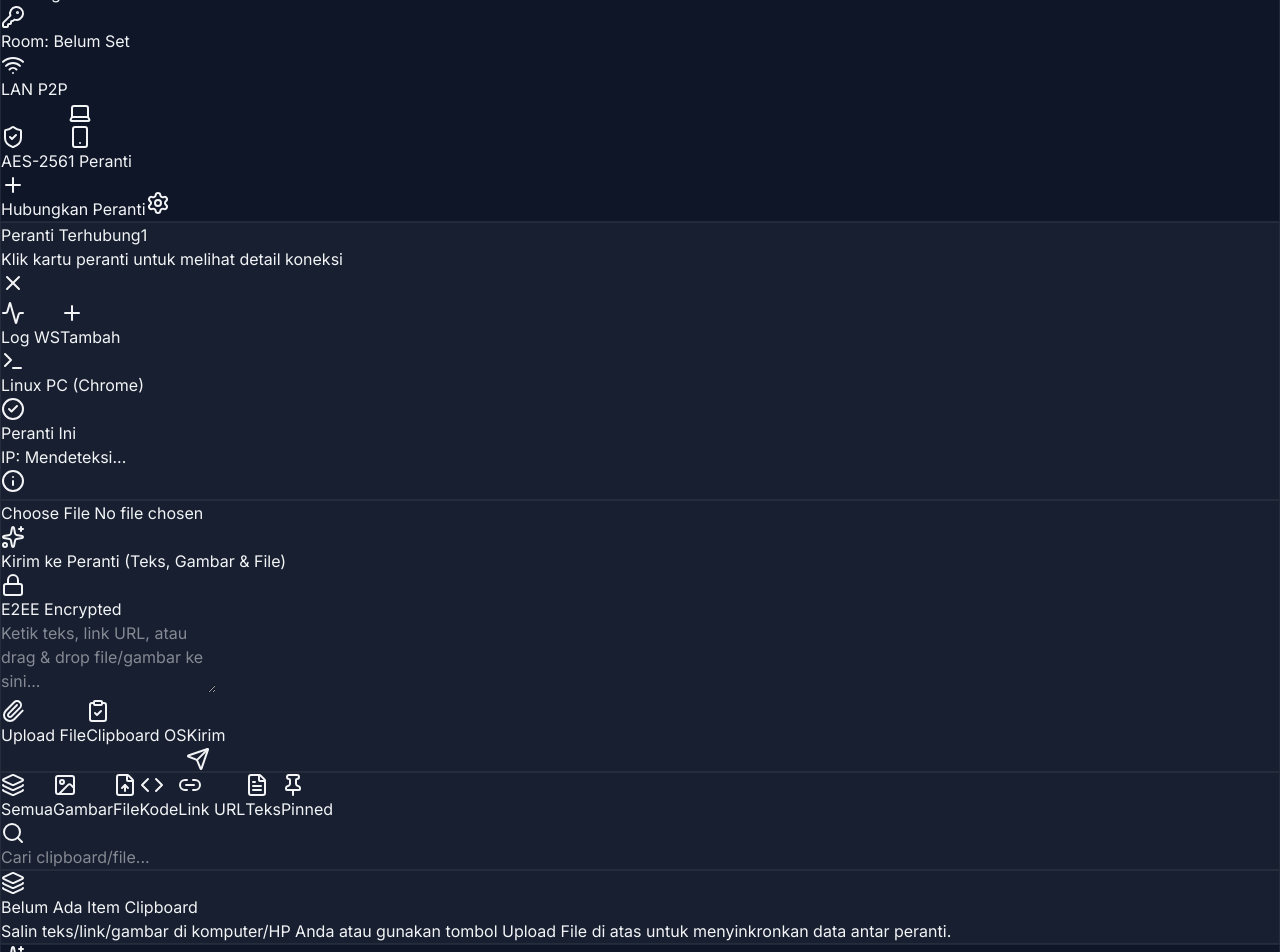
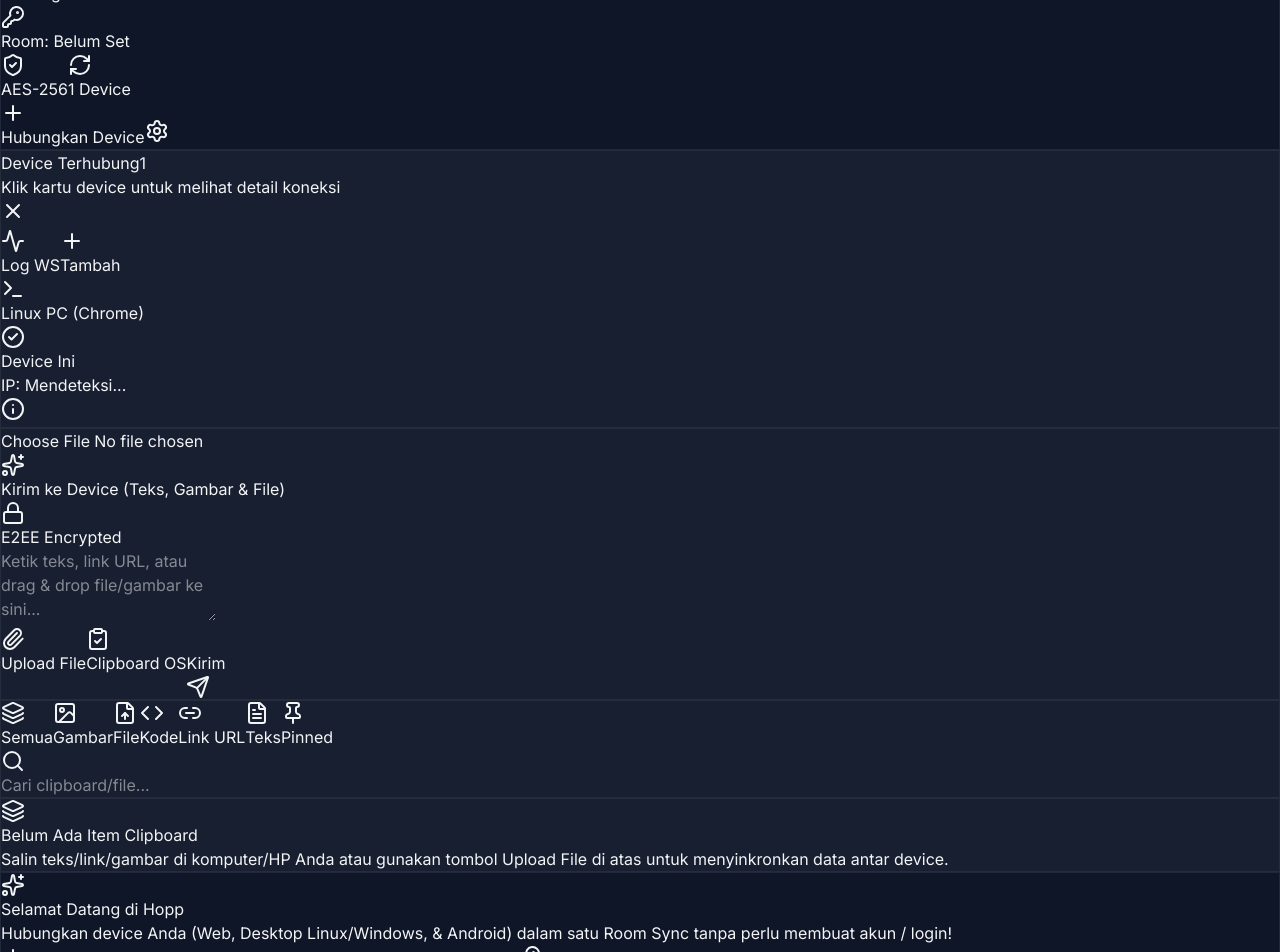
Before and after one commit to supardi98/hopp, a React (Vite) app in the folder web/: page / in a window 1280 px wide. Shown: the part 140-1092 px from the top of the page. Built offline with nearby package versions, Linux system fonts and the light colour scheme.

Commit message:
refactor: replace "Peranti" with "Device" for consistency across components

```diff
--- a/web/src/App.tsx
+++ b/web/src/App.tsx
@@ -232,7 +232,7 @@
                 </div>
 
                 <p className="text-[11px] text-slate-400 leading-snug">
-                  Klik tombol di bawah untuk menyetujui dan menghubungkan peranti ini ke Room <span className="font-mono text-indigo-300">{pendingJoin.roomCode}</span>.
+                  Klik tombol di bawah untuk menyetujui dan menghubungkan device ini ke Room <span className="font-mono text-indigo-300">{pendingJoin.roomCode}</span>.
                 </p>
 
                 {/* Action Buttons */}
--- a/web/src/components/ClipboardFeed.tsx
+++ b/web/src/components/ClipboardFeed.tsx
@@ -100,7 +100,7 @@
             </div>
             <h3 className="text-sm font-semibold text-slate-200">Belum Ada Item Clipboard</h3>
             <p className="text-xs text-slate-400 max-w-sm mx-auto">
-              Salin teks/link/gambar di komputer/HP Anda atau gunakan tombol Upload File di atas untuk menyinkronkan data antar peranti.
+              Salin teks/link/gambar di komputer/HP Anda atau gunakan tombol Upload File di atas untuk menyinkronkan data antar device.
             </p>
           </div>
         )}
@@ -128,7 +128,7 @@
             </div>
 
             <p className="text-xs text-slate-300 leading-relaxed">
-              Tindakan ini akan menghapus **seluruh {items.length} item clipboard & file** di peranti ini dan memicu pembersihan riwayat di room server.
+              Tindakan ini akan menghapus **seluruh {items.length} item clipboard & file** di device ini dan memicu pembersihan riwayat di room server.
             </p>
 
             <div className="flex items-center justify-end space-x-3 pt-2">
--- a/web/src/components/ClipboardInput.tsx
+++ b/web/src/components/ClipboardInput.tsx
@@ -93,7 +93,7 @@
           <div className="flex items-center space-x-1.5 sm:space-x-2">
             <Sparkles className="w-4 h-4 text-indigo-400 shrink-0" />
             <span className="text-[11px] sm:text-xs font-semibold text-slate-200 uppercase tracking-wider">
-              Kirim ke Peranti (Teks, Gambar & File)
+              Kirim ke Device (Teks, Gambar & File)
             </span>
           </div>
 
--- a/web/src/components/DeviceList.tsx
+++ b/web/src/components/DeviceList.tsx
@@ -54,12 +54,12 @@
           <div className="flex items-center justify-between w-full lg:w-auto">
             <div>
               <h2 className="text-sm font-bold text-slate-100 flex items-center space-x-2">
-                <span>Peranti Terhubung</span>
+                <span>Device Terhubung</span>
                 <span className="px-2 py-0.5 text-xs font-bold rounded-full bg-slate-800 text-indigo-400 border border-slate-700">
                   {pairedDevices.length}
                 </span>
               </h2>
-              <p className="text-xs text-slate-400">Klik kartu peranti untuk melihat detail koneksi</p>
+              <p className="text-xs text-slate-400">Klik kartu device untuk melihat detail koneksi</p>
             </div>
             {/* Close button — mobile only */}
             <button
@@ -117,7 +117,7 @@
                         {device.isCurrentDevice && (
                           <span className="shrink-0 flex items-center space-x-1 text-[10px] text-emerald-400 font-semibold bg-emerald-500/10 px-1.5 py-0.5 rounded-md border border-emerald-500/20">
                             <CheckCircle2 className="w-3 h-3" />
-                            <span>Peranti Ini</span>
+                            <span>Device Ini</span>
                           </span>
                         )}
                         {!device.isCurrentDevice && isP2pConnected && (
@@ -202,7 +202,7 @@
                 {selectedDevice.isCurrentDevice ? (
                   <span className="font-semibold text-emerald-400 flex items-center space-x-1.5">
                     <CheckCircle2 className="w-3.5 h-3.5" />
-                    <span>Lokal Peranti Ini</span>
+                    <span>Lokal Device Ini</span>
                   </span>
                 ) : activeP2pPeers.includes(selectedDevice.id) || webrtcManager.getActivePeerIds().includes(selectedDevice.id) ? (
                   <span className="font-semibold text-emerald-400 flex items-center space-x-1.5">
--- a/web/src/components/E2EEModal.tsx
+++ b/web/src/components/E2EEModal.tsx
@@ -40,8 +40,8 @@
           {[
             {
               icon: <Cpu className="w-4 h-4 text-indigo-400 mt-0.5 shrink-0" />,
-              title: 'Enkripsi di Peranti',
-              desc: 'Teks, gambar & file di-enkripsi menggunakan AES-256-GCM sebelum meninggalkan peranti Anda.',
+              title: 'Enkripsi di Device',
+              desc: 'Teks, gambar & file di-enkripsi menggunakan AES-256-GCM sebelum meninggalkan device Anda.',
             },
             {
               icon: <Server className="w-4 h-4 text-emerald-400 mt-0.5 shrink-0" />,
--- a/web/src/components/Header.tsx
+++ b/web/src/components/Header.tsx
@@ -1,5 +1,5 @@
 import React from 'react';
-import { ShieldCheck, Wifi, Laptop, Smartphone, Plus, Settings, KeyRound } from 'lucide-react';
+import { ShieldCheck, Plus, Settings, KeyRound, RefreshCw } from 'lucide-react';
 import { useHoppStore } from '../store/useHoppStore';
 
 export const Header: React.FC = () => {
@@ -72,12 +72,6 @@
             <span>Room: {settings.roomCode || 'Belum Set'}</span>
           </div>
 
-          {/* LAN P2P */}
-          <div className="flex items-center space-x-1.5 px-2.5 py-1 rounded-lg bg-emerald-500/10 border border-emerald-500/20 text-emerald-400 font-medium shrink-0 text-xs">
-            <Wifi className="w-3.5 h-3.5 shrink-0" />
-            <span>LAN P2P</span>
-          </div>
-
           {/* E2EE — opens E2EEModal */}
           <button
             onClick={() => setE2EEModalOpen(true)}
@@ -92,11 +86,8 @@
             onClick={() => setDeviceListOpen(true)}
             className="flex items-center space-x-1.5 px-2.5 py-1 rounded-lg bg-slate-800/80 border border-slate-700/60 text-slate-300 font-medium shrink-0 text-xs hover:bg-slate-800 transition-colors"
           >
-            <div className="flex -space-x-1">
-              <Laptop className="w-3.5 h-3.5 text-indigo-400" />
-              <Smartphone className="w-3.5 h-3.5 text-emerald-400" />
-            </div>
-            <span>{onlineCount} Peranti</span>
+            <RefreshCw className="w-3.5 h-3.5 text-indigo-400 shrink-0" />
+            <span>{onlineCount} Device</span>
           </button>
         </div>
 
@@ -107,7 +98,7 @@
             className="flex items-center space-x-1.5 px-3.5 py-1.5 text-xs font-semibold text-white bg-gradient-to-r from-indigo-600 to-purple-600 hover:from-indigo-500 hover:to-purple-500 rounded-lg border border-indigo-400/30 transition-all hover:scale-[1.02]"
           >
             <Plus className="w-4 h-4" />
-            <span>Hubungkan Peranti</span>
+            <span>Hubungkan Device</span>
           </button>
           <button
             onClick={() => setSettingsModalOpen(true)}
--- a/web/src/components/OnboardingModal.tsx
+++ b/web/src/components/OnboardingModal.tsx
@@ -94,9 +94,9 @@
       console.error('Camera access error:', err);
       setIsScanning(false);
 
-      let msg = `Gagal membuka kamera: ${err?.message || 'Peranti kamera tidak tersedia'}`;
+      let msg = `Gagal membuka kamera: ${err?.message || 'Device kamera tidak tersedia'}`;
       if (err?.name === 'NotFoundError' || err?.name === 'DevicesNotFoundError') {
-        msg = 'Kamera tidak ditemukan pada peranti ini. Gunakan fitur Unggah Foto QR.';
+        msg = 'Kamera tidak ditemukan pada device ini. Gunakan fitur Unggah Foto QR.';
       } else if (err?.name === 'NotAllowedError' || err?.name === 'PermissionDeniedError') {
         msg = 'Izin akses kamera ditolak. Silakan berikan izin kamera pada browser Anda.';
       } else if (err?.name === 'NotReadableError' || err?.name === 'TrackStartError') {
@@ -250,10 +250,10 @@
           </h2>
           <p className="text-xs text-slate-400 max-w-sm mx-auto leading-relaxed">
             {mode === 'join'
-              ? 'Masukkan Kode Sync atau pindai QR Code peranti asal untuk bergabung.'
+              ? 'Masukkan Kode Sync atau pindai QR Code device asal untuk bergabung.'
               : settings.isRoomSet
               ? `Saat ini Anda berada di Room '${settings.roomCode}'. Buat room baru atau pindah ke Kode Sync lain.`
-              : 'Hubungkan peranti Anda (Web, Desktop Linux/Windows, & Android) dalam satu Room Sync tanpa perlu membuat akun / login!'}
+              : 'Hubungkan device Anda (Web, Desktop Linux/Windows, & Android) dalam satu Room Sync tanpa perlu membuat akun / login!'}
           </p>
         </div>
 
@@ -318,7 +318,7 @@
                       Gabung ke Kode Sync Yang Ada
                     </h3>
                     <p className="text-[11px] sm:text-xs text-slate-400 leading-snug">
-                      Sudah punya Kode Sync dari peranti lain? Masukkan di sini / scan QR.
+                      Sudah punya Kode Sync dari device lain? Masukkan di sini / scan QR.
                     </p>
                   </div>
                 </div>
@@ -390,7 +390,7 @@
               <div className="flex items-center justify-between">
                 <span className="text-xs font-semibold text-slate-300 flex items-center space-x-1.5">
                   <Camera className="w-3.5 h-3.5 text-purple-400" />
-                  <span>Pindai QR Code Peranti Asal</span>
+                  <span>Pindai QR Code Device Asal</span>
                 </span>
                 <input
                   type="file"
@@ -484,7 +484,7 @@
                   className="w-full px-3.5 py-2.5 bg-slate-950 border border-slate-800 rounded-xl font-mono text-xs text-purple-300 placeholder-slate-600 focus:outline-none focus:border-purple-500"
                 />
                 <p className="text-[11px] text-slate-500 leading-snug">
-                  Disalin dari peranti asal (menu <i>Hubungkan Peranti</i>) jika room menggunakan enkripsi AES-256.
+                  Disalin dari device asal (menu <i>Hubungkan Device</i>) jika room menggunakan enkripsi AES-256.
                 </p>
               </div>
             </div>
--- a/web/src/components/PairingModal.tsx
+++ b/web/src/components/PairingModal.tsx
@@ -53,7 +53,7 @@
               <QrCode className="w-5 h-5" />
             </div>
             <div>
-              <h2 className="text-base font-bold text-slate-100">Hubungkan Peranti Baru</h2>
+              <h2 className="text-base font-bold text-slate-100">Hubungkan Device Baru</h2>
               <p className="text-xs text-slate-400">Scan QR atau salin link pairing untuk koneksi instant</p>
             </div>
           </div>
@@ -78,7 +78,7 @@
               />
             </div>
             <p className="text-[11px] text-slate-400 text-center leading-relaxed max-w-xs">
-              Pindai Kode QR di atas menggunakan kamera HP / Peranti lain untuk bergabung otomatis.
+              Pindai Kode QR di atas menggunakan kamera HP / Device lain untuk bergabung otomatis.
             </p>
           </div>
 
--- a/web/src/lib/wsClient.ts
+++ b/web/src/lib/wsClient.ts
@@ -136,7 +136,7 @@
             device: currentDevice,
             roomCode: roomCode || '',
           });
-          this.addLog('send', `Mengirim REGISTER_DEVICE`, `Peranti: ${currentDevice.name} | Room: '${roomCode || 'Belum Set'}'`);
+          this.addLog('send', `Mengirim REGISTER_DEVICE`, `Device: ${currentDevice.name} | Room: '${roomCode || 'Belum Set'}'`);
         }
       };
 
--- a/web/src/store/useHoppStore.ts
+++ b/web/src/store/useHoppStore.ts
@@ -693,7 +693,7 @@
             pairedDevices: [...state.pairedDevices, newDev],
             isPairingModalOpen: false,
           }));
-          get().showToast(`Peranti '${newDev.name}' terhubung!`);
+          get().showToast(`Device '${newDev.name}' terhubung!`);
         },
 
         leaveRoom: () => {
@@ -730,7 +730,7 @@
           set((state) => ({
             pairedDevices: state.pairedDevices.filter((d) => d.id !== deviceId),
           }));
-          get().showToast('Peranti diputus koneksinya');
+          get().showToast('Device diputus koneksinya');
         },
 
         simulateSimultaneousPaste: () => {
```
Also changed, not shown: web/src/components/SettingsModal.tsx (+4 -4 lines).
